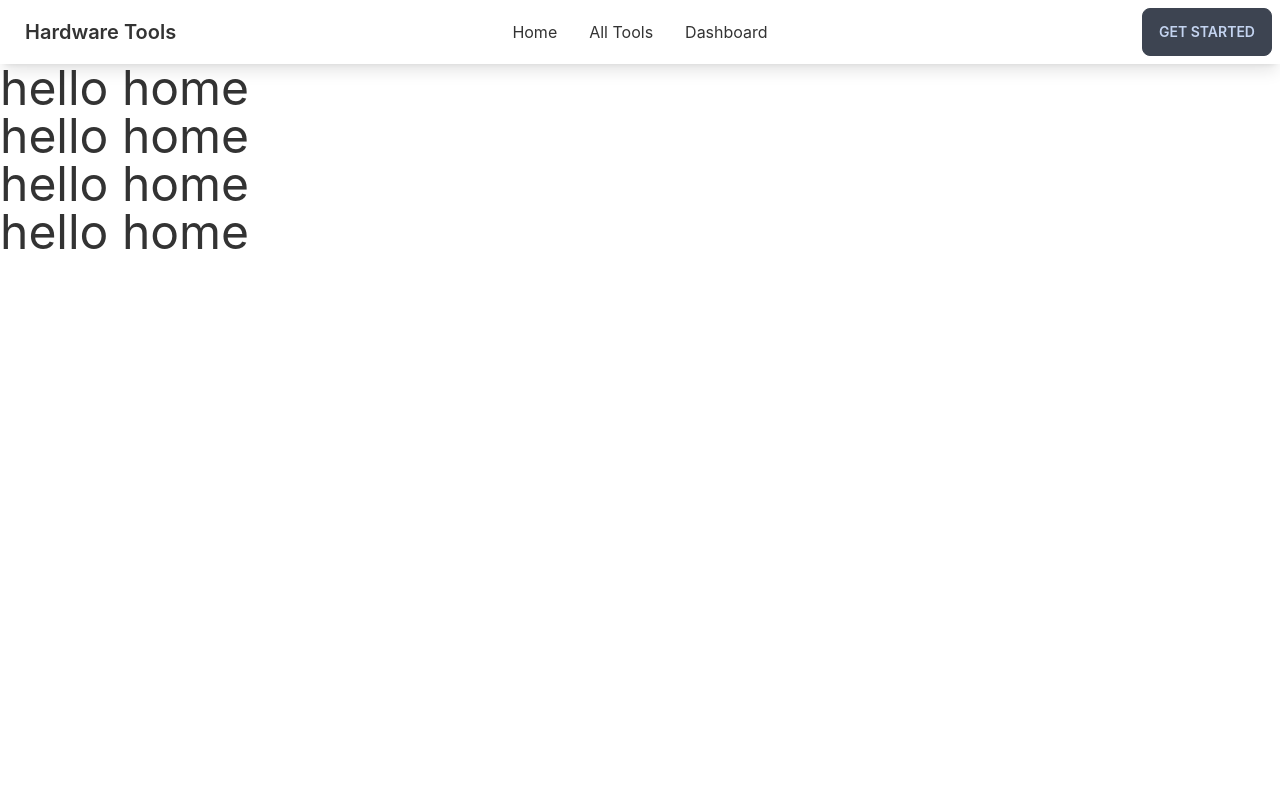
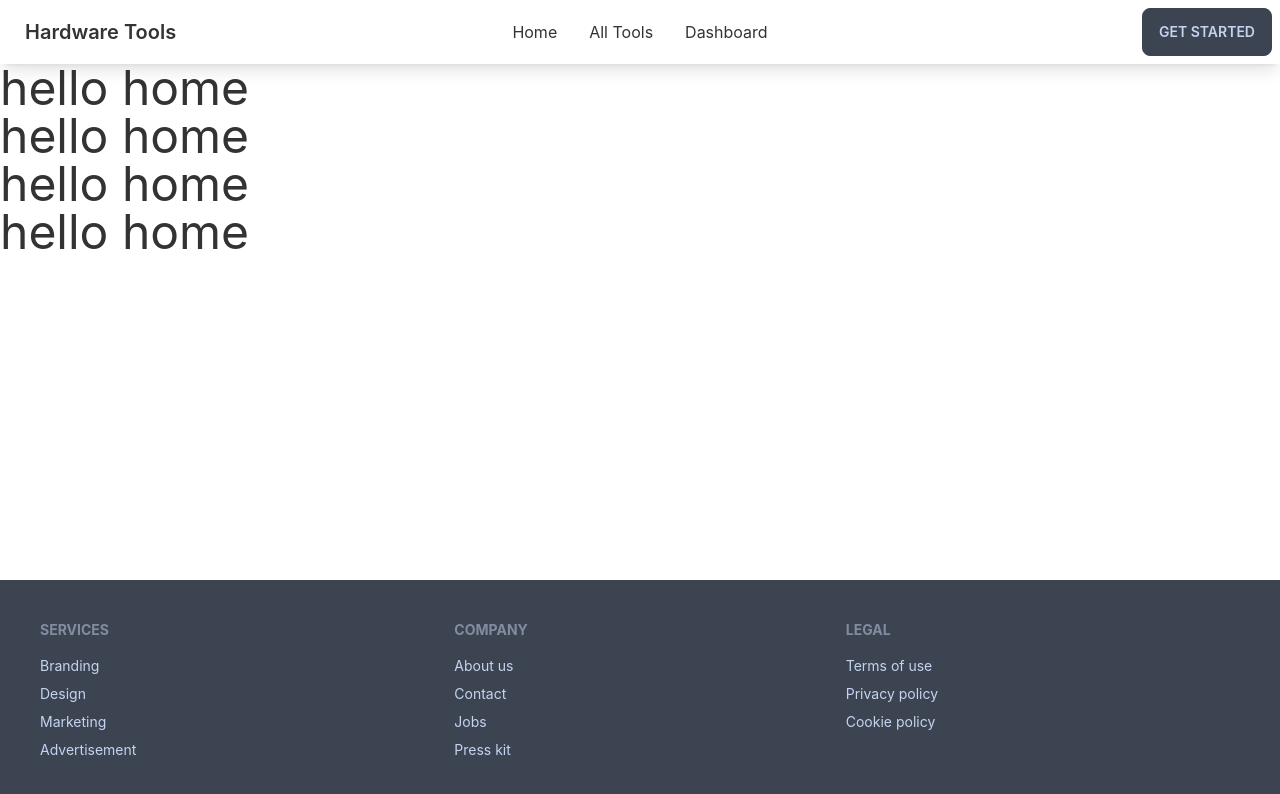
Before and after one commit to Niloy-Dey/assignment-12-manufacturer-website-client-side, a React (Create React App) app: page / in a window 1280 px wide. Shown: the top 794 px of the page. Built offline with nearby package versions, Linux system fonts and the light colour scheme.

Commit message:
footer work is done

```diff
--- a/src/Shared/Footer.js
+++ b/src/Shared/Footer.js
@@ -1,10 +1,30 @@
 import React from 'react';
+import { Link } from 'react-router-dom';
 
 const Footer = () => {
     return (
-        <div>
-
-        </div>
+        <footer className="footer p-10 bg-neutral text-neutral-content fixed bottom-0 ">
+            <div>
+                <span className="footer-title">Services</span>
+                <Link to=""  className="link link-hover">Branding</Link>
+                <Link to="" className="link link-hover">Design</Link>
+                <Link to="" className="link link-hover">Marketing</Link>
+                <Link to="" className="link link-hover">Advertisement</Link>
+            </div>
+            <div>
+                <span className="footer-title">Company</span>
+                <Link to="" className="link link-hover">About us</Link>
+                <Link to="" className="link link-hover">Contact</Link>
+                <Link to="" className="link link-hover">Jobs</Link>
+                <Link to="" className="link link-hover">Press kit</Link>
+            </div>
+            <div>
+                <span className="footer-title">Legal</span>
+                <Link to="" className="link link-hover">Terms of use</Link>
+                <Link to="" className="link link-hover">Privacy policy</Link>
+                <Link to="" className="link link-hover">Cookie policy</Link>
+            </div>
+        </footer>
     );
 };
 
```
